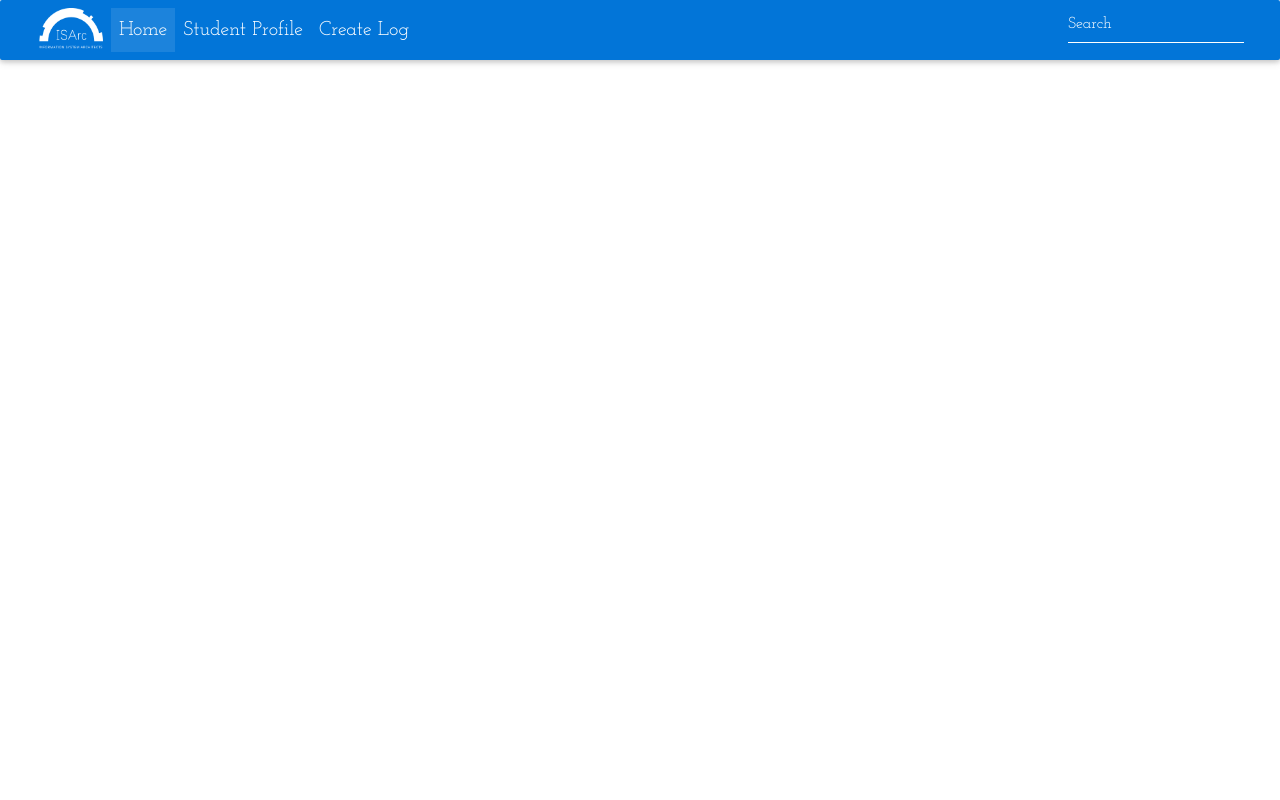
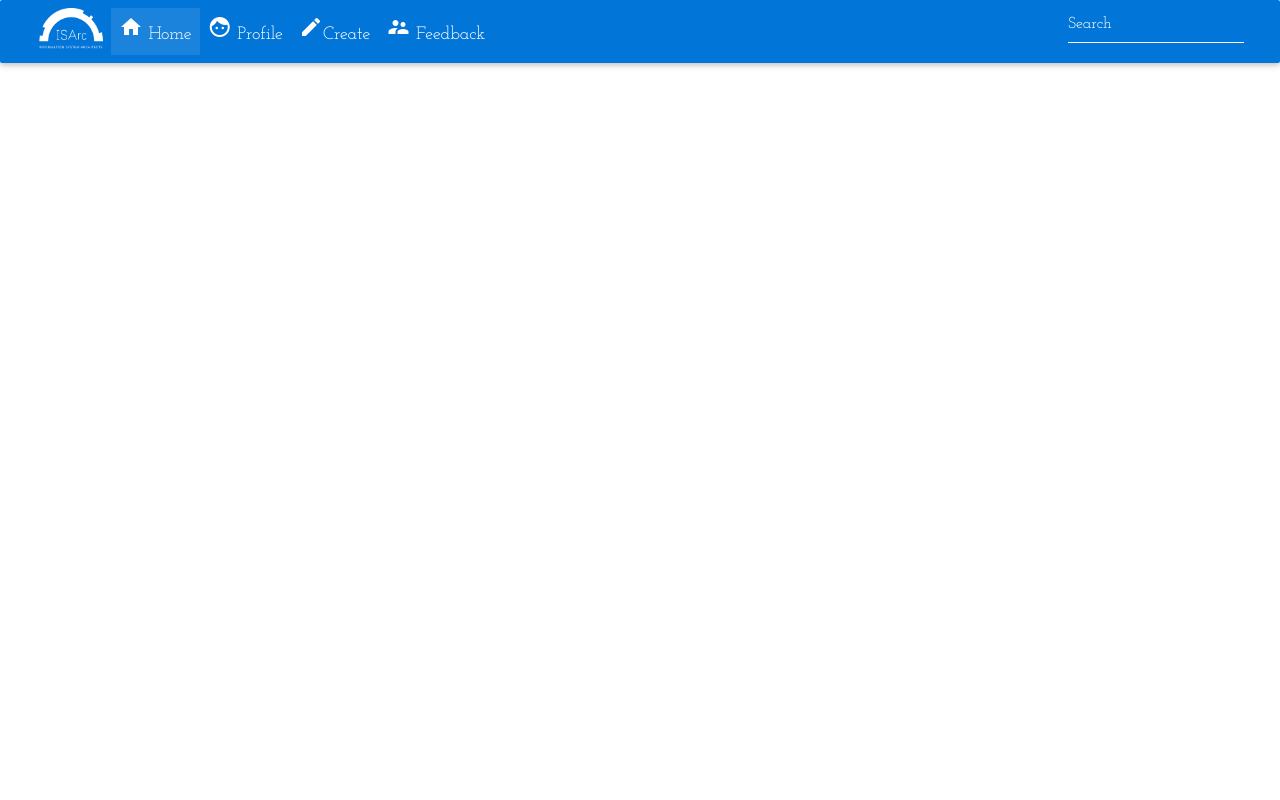
Before and after one commit to MattStevensonISArc/MattStevensonISArc.github.io, a PHP site: page /studentProfile.html in a window 1280 px wide. Run offline with PHP 8.4, Linux system fonts and the light colour scheme; some libraries are stand-ins or nearby versions.

Commit message:
update 2

```diff
--- a/css/style.css
+++ b/css/style.css
@@ -28,7 +28,7 @@ body,
 
 body {
     font-family: Josefin Slab, cursive;
-    font-size: 20px;
+    font-size: 18px;
 }
 
 h1{
@@ -43,6 +43,10 @@ h2{
 h3{
     font-family: Lobster Two, cursive;
     font-size: 32px;
+}
+h4{
+    font-family: Josefin Slab, cursive;
+    font-size: 18px;
 }
 p
 {
@@ -69,3 +73,13 @@ p
 #intro{
     transition: 3s;
 }
+
+#intro2:hover
+{
+    transform: scale(1.1,1.1);
+    -webkit-transform: scale(1.1,1.1);
+}
+
+#intro2{
+    transition: 3s;
+}
--- a/studentProfile.html
+++ b/studentProfile.html
@@ -6,10 +6,7 @@
     <meta name="viewport" content="width=device-width, initial-scale=1, shrink-to-fit=no">
     <meta http-equiv="x-ua-compatible" content="ie=edge">
 
-    <title>Student Profile</title>
-
-    <!-- Font Awesome -->
-    <link rel="stylesheet" href="https://maxcdn.bootstrapcdn.com/font-awesome/4.6.0/css/font-awesome.min.css">
+    <title>Project Website</title>
 
     <!-- Bootstrap core CSS -->
     <link href="css/bootstrap.min.css" rel="stylesheet">
@@ -20,11 +17,16 @@
     <!-- Google Fonts -->
     <link href="https://fonts.googleapis.com/css?family=Amatic+SC|Lobster|Lobster+Two|Josefin+Slab" rel="stylesheet">
 
+    <!-- Material Icons -->
+    <link href="https://fonts.googleapis.com/icon?family=Material+Icons" rel="stylesheet">
+
     <!-- Custom CSS Stylesheet -->
     <link href="css/style.css" rel="stylesheet">
 
+
 </head>
 <body>
+
 <nav class="navbar navbar-dark bg-primary navbar-fixed-top">
 
     <!-- Collapse button-->
@@ -45,13 +47,16 @@
                     <a href="http://www.isarc.co.uk"><img src="isarc.png" id="isarclogo" width="64" height="41"></a>
                 </li>
                 <li class="nav-item active">
-                    <a class="nav-link" href="#">Home <span class="sr-only">(current)</span></a>
+                    <a class="nav-link" href="index.html"><i class="material-icons">home</i><span class="sr-only">(current)</span> Home</a>
                 </li>
                 <li class="nav-item">
-                    <a class="nav-link" href="#">Student Profile</a>
+                    <a class="nav-link" href="studentProfile.html"><i class="material-icons">face</i> Profile</a>
                 </li>
                 <li class="nav-item">
-                    <a class="nav-link" href="#">Create Log</a>
+                    <a class="nav-link" href="#"><i class="material-icons">create</i>Create</a>
+                </li>
+                <li class="nav-item">
+                    <a class="nav-link" href="#"><i class="material-icons">supervisor_account</i> Feedback</a>
                 </li>
             </ul>
             <!--Search form-->
```
Also changed, not shown: bootstrapLogo.png (added), intro.png (added), intro1.jpg (added).
